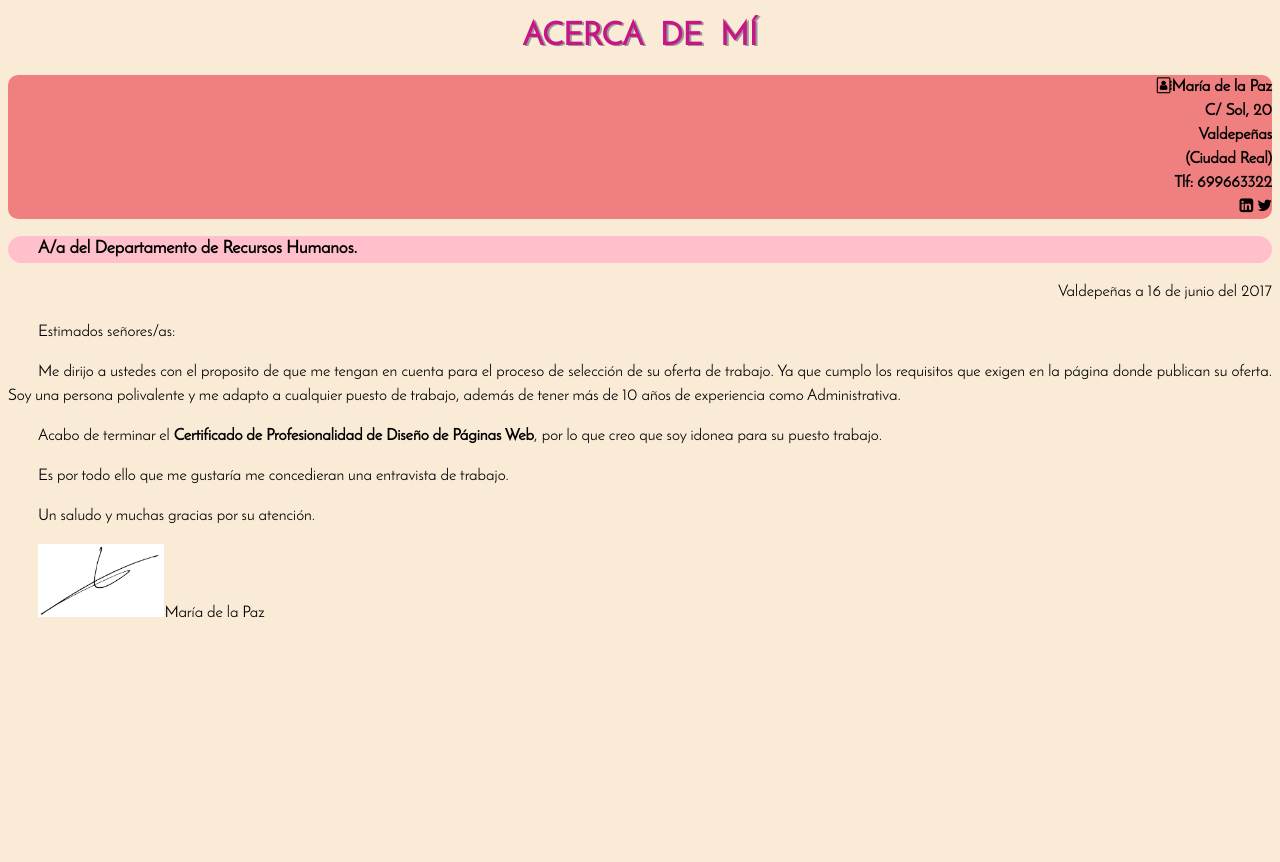
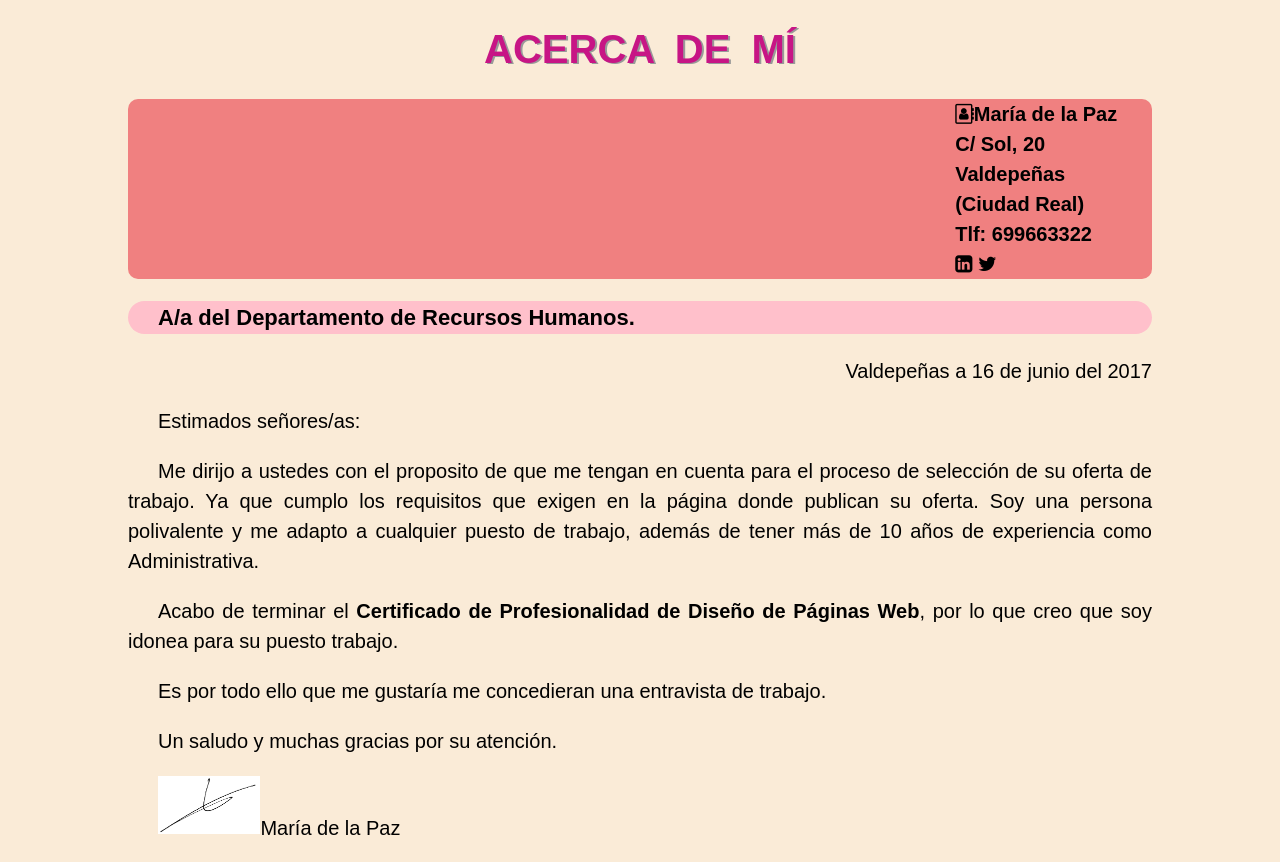
Before and after one commit to maripazgv/acercademi, a plain HTML site: page index.html in a window 1280 px wide. Before the commit the page ends 800 px from the top, so only its background shows below. Drawn offline with Linux system fonts and the light colour scheme.

Commit message:
Carta presentación rectificada

```diff
--- a/style.css
+++ b/style.css
@@ -6,15 +6,22 @@
 body{
     font-family: josefin;
     background-color: antiquewhite;
+    width: 80%;
+    min-width: 1000px;
+    margin: 0 auto;
+    font-family:sans-serif;
+    font-size: 20px;
 }
 ul{
     list-style: none;
-    line-height: 1.5;
+    line-height:1.5;
     font-weight: bolder;
-    text-align: right;
     background-color: lightcoral;
     border-radius: 10px;
 
+}
+li{
+    margin-left: 80%;
 
 }
 h1{
```
